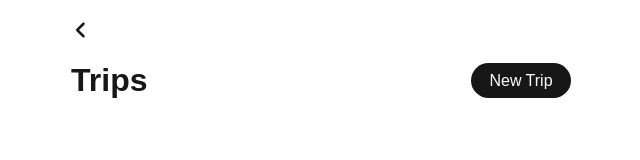
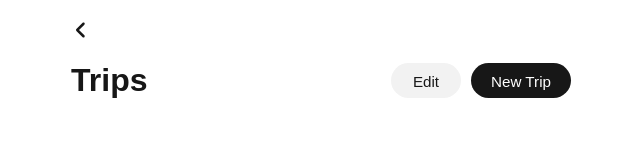
Before and after one commit to my12parsecs/town-hunt, a Next.js app: page /trips in a window 1280 px wide. Shown: the top 160 px of the page, without its empty margins (319-959 px from the left). Built offline with nearby package versions, Linux system fonts and the light colour scheme.

Commit message:
delete trip functionality

```diff
--- a/src/app/stylesheets/trips.css
+++ b/src/app/stylesheets/trips.css
@@ -15,6 +15,21 @@
     justify-content: space-between;
     align-items: center;
 }
+.trips-edit-button{
+    width: 70px;
+    height: 35px;
+    background-color: var(--gray-background);
+    color: var(--foreground);
+    border-radius: 500px;
+    display: flex;
+    justify-content: center;
+    align-items: center;
+    cursor: pointer;
+    user-select: none;
+    margin-right: 10px;
+    font-size: 0.95rem;
+    padding-top: 1px;
+}
 .trips-new-trip-button{
     width: 100px;
     height: 35px;
@@ -26,6 +41,8 @@
     align-items: center;
     cursor: pointer;
     user-select: none;
+    font-size: 0.95rem;
+    padding-top: 1px;
 }
 
 .trips-list{
@@ -43,11 +60,24 @@
         grid-template-columns: 1fr;
     }
 }
+.trips-each-container{
+    /* background-color: var(--gray-background); */
+    /* border-radius: 10px; */
+    /* padding: 20px; */
+    height: 100%;
+    /* padding: 0; */
+    display: flex;
+    flex-direction: column;
+    justify-content: center;
+}
 .trips-each{
     /* width: 100px; */
+    width: 100%;
+    height: auto;
     background-color: var(--gray-background);
     border-radius: 10px;
     padding: 20px;
+    margin: 0;
 }
 .trips-title{
     font-size: 1.25rem;
@@ -58,3 +88,16 @@
 .trips-country{
     font-size: 0.8rem;
 }
+
+.trips-delete-button{
+    width: 100%;
+    height: 30px;
+    background-color: rgba(255, 0, 0, 0.5); /* Semi-transparent red */
+    margin-top: 10px;
+    border-radius: 7px;
+    display: flex;
+    justify-content: center;
+    align-items: center;
+    cursor: pointer;
+    user-select: none;
+}
--- a/src/app/trips/page.js
+++ b/src/app/trips/page.js
@@ -1,58 +1,17 @@
-// import Link from "next/link"
-// import { redirect } from "next/navigation"
-// import { FontAwesomeIcon } from "@fortawesome/react-fontawesome";
-// import { faAngleLeft } from "@fortawesome/free-solid-svg-icons";
-
-// import "../stylesheets/trips.css"
-
-// export default function Trips() {
-
-//     const addNewTrip = () => {
-//         const newTripKey = `town-hunt-trip-${Date.now()}-${Math.random().toString(36).substr(2, 5)}`;
-//         localStorage.setItem(newTripKey, JSON.stringify({title: "Enter Trip Title", startDate: "", trip: []}));
-//         redirect(`/trips/${newTripKey}`);
-//     }
-
-//     return (
-//         <div className="trips-page">
-//             {/* <div className="trips-nav"></div> */}
-//             <div className="trips-nav">
-//                 <div style={{marginTop: "20px", marginBottom: "20px"}}><Link href="/"><FontAwesomeIcon icon={faAngleLeft} style={{width: "20px", height: "20px"}} /></Link></div>
-//             </div>
-
-//             <div className="trips-header">
-//                 <h1>Trips</h1>
-//                 <div className="trips-new-trip-button" onClick={addNewTrip}>New Trip</div>
-//             </div>
-
-//             <div className="trips-list">
-//                 <Link href="/trips/us-road-trip" className="trips-each">
-//                     <div className="trips-title">US Road Trip</div>
-//                     <div className="trips-date">Nov13~30</div>
-//                     <div className="trips-country">United States, Canada</div>
-//                 </Link>
-//                 <div className="trips-each">
-//                     <div className="trips-title"></div>
-//                 </div>
-//             </div>
-//         </div>
-//     )
-
-// }
-
 "use client";
 
 import { useEffect, useState } from "react";
 import Link from "next/link";
 import { useRouter } from "next/navigation";
 import { FontAwesomeIcon } from "@fortawesome/react-fontawesome";
-import { faAngleLeft } from "@fortawesome/free-solid-svg-icons";
+import { faAngleLeft, faTrash } from "@fortawesome/free-solid-svg-icons";
 
 import "../stylesheets/trips.css";
 
 const Trips = () => {
 
   const [isInitialized, setIsInitialized] = useState(false);
+  const [isEditing, setIsEditing] = useState(false);
 
   const [trips, setTrips] = useState([]);
   const router = useRouter();
@@ -94,6 +53,11 @@ const Trips = () => {
     router.push(`/trips/${newTripKey}`);
   };
 
+  const deleteTrip = (tripId) => {
+    localStorage.removeItem(tripId);
+    setTrips((prevTrips) => prevTrips.filter((trip) => trip.id !== tripId));
+  };
+
   return (
     <div className="trips-page">
       <div className="trips-nav" style={{marginTop: "20px", marginBottom: "20px"}}>
@@ -104,17 +68,29 @@ const Trips = () => {
 
       <div className="trips-header">
         <h1>Trips</h1>
+        <div style={{display: "flex", alignItems: "center"}}>
+          <div className="trips-edit-button" onClick={() => setIsEditing(!isEditing)}>{isEditing ? "Done" : "Edit"}</div>
           <div className="trips-new-trip-button" onClick={addNewTrip}>New Trip</div>
+        </div>
       </div>
 
       <div className="trips-list">
+
           {trips.map((trip) => (
-          <Link key={trip.id} href={`/trips/${trip.id}`} className="trips-each">
+            <div className="trips-each-container" key={trip.id}>
+              <Link href={`/trips/${trip.id}`} className="trips-each">
                 <div className="trips-title">{trip.title}</div>
                 {trip.startDate && <div className="trips-date">{trip.startDate}</div>}
                 {trip.country && <div className="trips-country">{trip.country}</div>}
               </Link>
+              {isEditing && (
+                  <div className="trips-delete-button" onClick={() => deleteTrip(trip.id)}>
+                    <FontAwesomeIcon icon={faTrash} style={{width: "15px", height: "15px"}} />
+                  </div>
+              )}
+            </div>
           ))}
+
         {/* US Road Trip example - you can remove this if not needed */}
         {/* <Link href="/trips/us-road-trip" className="trips-each">
           <div className="trips-title">US Road Trip</div>
```
Lines whose indentation alone changed are shown as unchanged.
